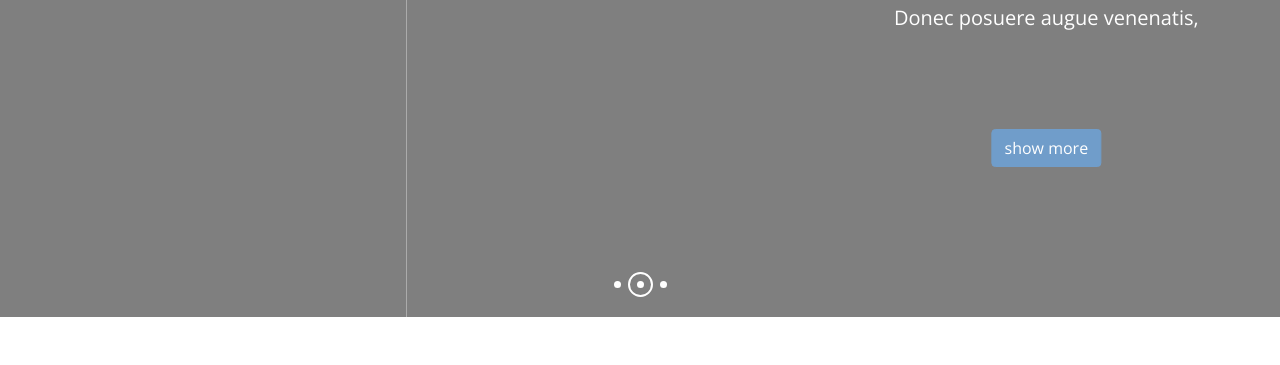
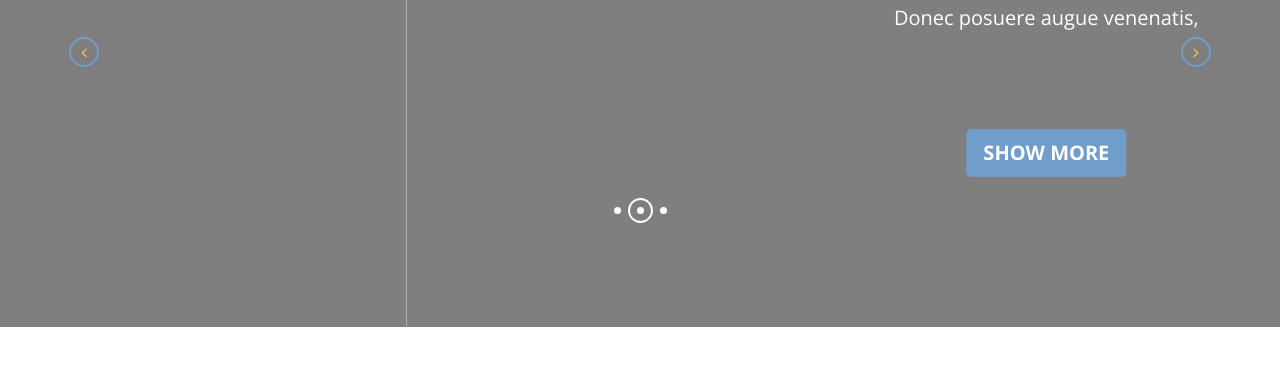
Before and after one commit to sonjapetkovic/Buisness-Name, a plain HTML site: page public_html/index.html in a window 1280 px wide. Shown: the part 253-618 px from the top of the page. Drawn offline with nearby package versions, Linux system fonts and the light colour scheme.

Commit message:
First section lead slider finished

```diff
--- a/public_html/index.html
+++ b/public_html/index.html
@@ -100,19 +100,19 @@ and open the template in the editor.
                         <div class="container text-center text-white">
                             <h1>Simple,Fresh & Unique Design </h1>
                             <p class="lead mb-6">Donec posuere augue venenatis, </p>
-                            <a class="btn btn-primary text-upercase">show more</a>
+                            <a class="btn btn-primary text-uppercase btn-lg font-weight-bold">show more</a>
                     </li>
                     <li style="background-image: linear-gradient(to right, rgba(0,0,0,0.5), rgba(0,0,0,0.5)),url(img/slider/slide1.jpg)">
                         <div class="container text-center text-white">
                             <h1>Simple,Fresh & Unique Design </h1>
                             <p class="lead mb-6">Donec posuere augue venenatis, </p>
-                            <a class="btn btn-primary text-upercase">show more</a>
+                            <a class="btn btn-primary text-uppercase btn-lg font-weight-bold">show more</a>
                     </li>
                     <li style="background-image: linear-gradient(to right, rgba(0,0,0,0.5), rgba(0,0,0,0.5)),url(img/slider/slide1.jpg)">
                         <div class="container text-center text-white">
                             <h1>Simple,Fresh & Unique Design </h1>
                             <p class="lead mb-6">Donec posuere augue venenatis, </p>
-                            <a class="btn btn-primary text-upercase">show more</a>
+                            <a class="btn btn-primary text-uppercase btn-lg font-weight-bold">show more</a>
                     </li>
                 </ul>
             </section>
--- a/public_html/js/main.js
+++ b/public_html/js/main.js
@@ -9,7 +9,7 @@ $(document).ready(function(){
            nav:true,
            dots:true,
            loop:true,
-           navText:['<span class=""fa fa-ungle-left></span>','<span class=""fa fa-ungle-right></span>'],
+           navText:['<span class="fa fa-angle-left"></span>','<span class="fa fa-angle-right"></span>'],
            autoplay:true
        });
 
--- a/public_html/scss/theme/_slider.scss
+++ b/public_html/scss/theme/_slider.scss
@@ -15,7 +15,7 @@
 
     .owl-dots{
         position:absolute;
-        bottom:50px;
+        bottom:100px;
         left:0;
         width: 100%;
     }
@@ -33,6 +33,38 @@
         border-radius: 50%;
         border:2px solid #fff;
     }
+    .owl-nav{
+        position:absolute;
+        top:50%;
+        left:0;
+        width: 100%;
+
+        .owl-prev{
+            position: absolute;
+            top:0;
+            transform: translateY(-50%);
+            left:10px;
+            width: 30px;
+            height: 30px;
+            border: 2px solid $primary!important;
+            border-radius: 50%;
+        }
+        .owl-next{
+            position: absolute;
+            top:0;
+            transform: translateY(-50%);
+            right:10px;
+            width: 30px;
+            height: 30px;
+            border: 2px solid $primary!important;
+            border-radius: 50%;
+        }
+        .fa{
+            line-height: 26px;
+            color: $secondary!important;
+            fonts-size:2rem;
+        }
+    }
 }//lead-slider-wrapper end
 
 @media(min-width:992px){
@@ -43,5 +75,13 @@
                 padding-bottom: 200px;
             }
         }
+        .owl-nav{
+            .owl-prev{
+                left:5%;
+            }
+            .owl-next{
+                right:5%;
+            }
+        }
     }
 }
```
Also changed, not shown: nbproject/project.xml (added, +9 -0 lines), public_html/css/theme.css, 2 other files.
